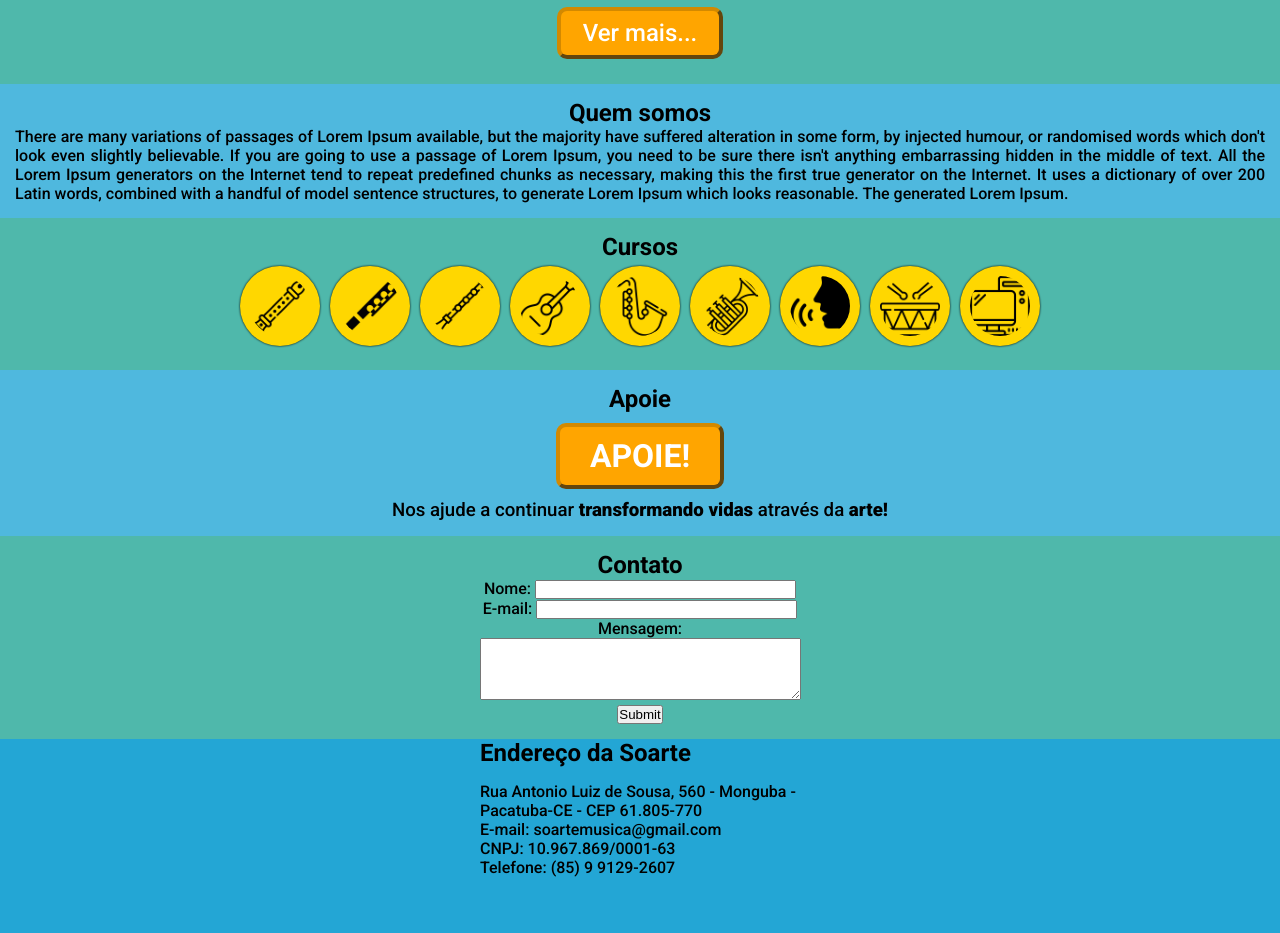
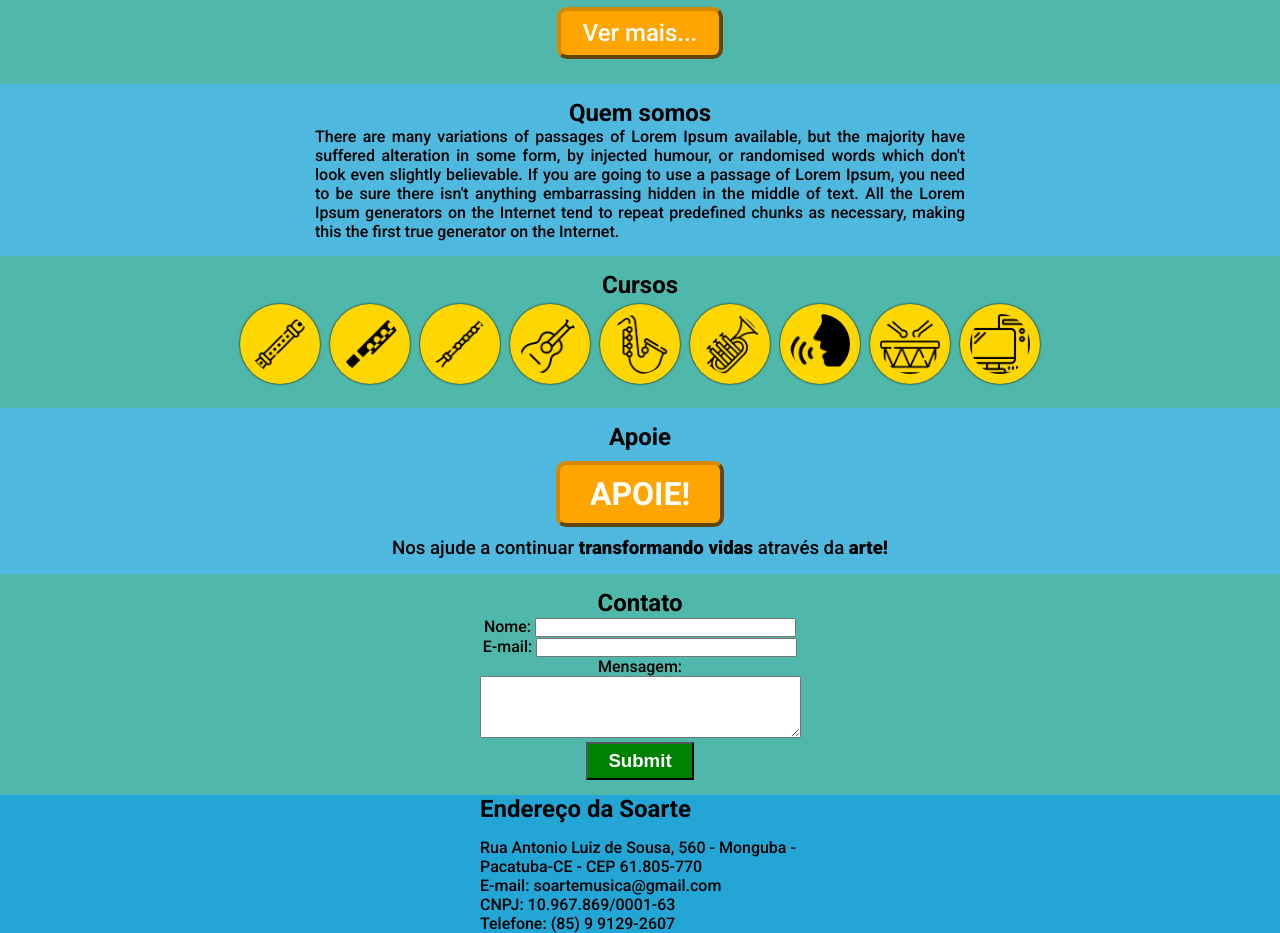
Before and after one commit to Laylsons3/soarte, a Next.js app: page / in a window 1280 px wide. Shown: the part 580-1513 px from the top of the page. Before the commit the page ends 1457 px from the top, so only its background shows below. Built offline with nearby package versions, Linux system fonts and the light colour scheme.

Commit message:
preview 9

```diff
--- a/pages/index.js
+++ b/pages/index.js
@@ -53,7 +53,7 @@ function Home() {
         <h1>
             Quem somos
         </h1>
-        <p className="texto-quem-somos">
+        <p className="texto-quem-somos" style={{maxWidth:'650px'}}>
         There are many variations of passages of Lorem Ipsum available,
         but the majority have suffered alteration in some form, by
         injected humour, or randomised words which don't look even
@@ -62,23 +62,20 @@ function Home() {
         embarrassing hidden in the middle of text. All the Lorem
         Ipsum generators on the Internet tend to repeat predefined
         chunks as necessary, making this the first true generator
-        on the Internet. It uses a dictionary of over 200 Latin
-        words, combined with a handful of model sentence structures,
-        to generate Lorem Ipsum which looks reasonable. The
-        generated Lorem Ipsum.
+        on the Internet.
         </p>
     </section>
     <section className="cursos" id="cursos">
             <h1>Cursos</h1>
-            <label><a href="#"><img className="button-curso" src="/images/flute.png" alt="Flauta Doce" /></a></label>
-            <label><a href="#"><img className="button-curso" src="/images/transverse-flute.png" alt="Flauta Transversal" /></a></label>
-            <label><a href="#"><img className="button-curso" src="/images/clarinet.png" alt="Clarinete" /></a></label>
-            <label><a href="#"><img className="button-curso" src="/images/guitar.png" alt="Violão" /></a></label>
-            <label><a href="#"><img className="button-curso" src="/images/sax.png" alt="Saxofone" /></a></label>
-            <label><a href="#"><img className="button-curso" src="/images/trumpet.png" alt="Metais" /></a></label>
-            <label><a href="#"><img className="button-curso" src="/images/voice.png" alt="Canto" /></a></label>
-            <label><a href="#"><img className="button-curso" src="/images/drum.png" alt="Percussão" /></a></label>
-            <label><a href="#"><img className="button-curso" src="/images/pc.png" alt="Informática" /></a></label>
+            <label><a href="#cursos"><img className="button-curso" src="/images/flute.png" alt="Flauta Doce" /></a></label>
+            <label><a href="#cursos"><img className="button-curso" src="/images/transverse-flute.png" alt="Flauta Transversal" /></a></label>
+            <label><a href="#cursos"><img className="button-curso" src="/images/clarinet.png" alt="Clarinete" /></a></label>
+            <label><a href="#cursos"><img className="button-curso" src="/images/guitar.png" alt="Violão" /></a></label>
+            <label><a href="#cursos"><img className="button-curso" src="/images/sax.png" alt="Saxofone" /></a></label>
+            <label><a href="#cursos"><img className="button-curso" src="/images/trumpet.png" alt="Metais" /></a></label>
+            <label><a href="#cursos"><img className="button-curso" src="/images/voice.png" alt="Canto" /></a></label>
+            <label><a href="#cursos"><img className="button-curso" src="/images/drum.png" alt="Percussão" /></a></label>
+            <label><a href="#cursos"><img className="button-curso" src="/images/pc.png" alt="Informática" /></a></label>
     </section>
     <section className="apoie" id="apoie">
             <h1>Apoie</h1>
@@ -95,7 +92,7 @@ function Home() {
                     <input name="email" type="text" size="30" /><br />
                     <label>Mensagem: </label><br />
                     <textarea name="message" rows="4" cols="38" /><br />
-                    <input type="submit"></input>
+                    <input style={{background:'green',padding:'6px 20px',fontSize:'14pt',fontWeight:'700',color:'#fff',}} type="submit"></input>
                 </form>
             </div>
 
--- a/styles.css
+++ b/styles.css
@@ -7,7 +7,6 @@ body {
     background: #23a6d5;
     min-width: 366px;
 }
-
 
 
 header {
@@ -34,6 +33,12 @@ main {
 }
 .menu-nav:hover {
     filter: brightness(0.9) drop-shadow(0px 0px 1px black);
+}
+
+@media screen and (max-width: 720px) {
+    .menu-nav {
+        opacity: 0;
+    }
 }
 
 .logo {
```
